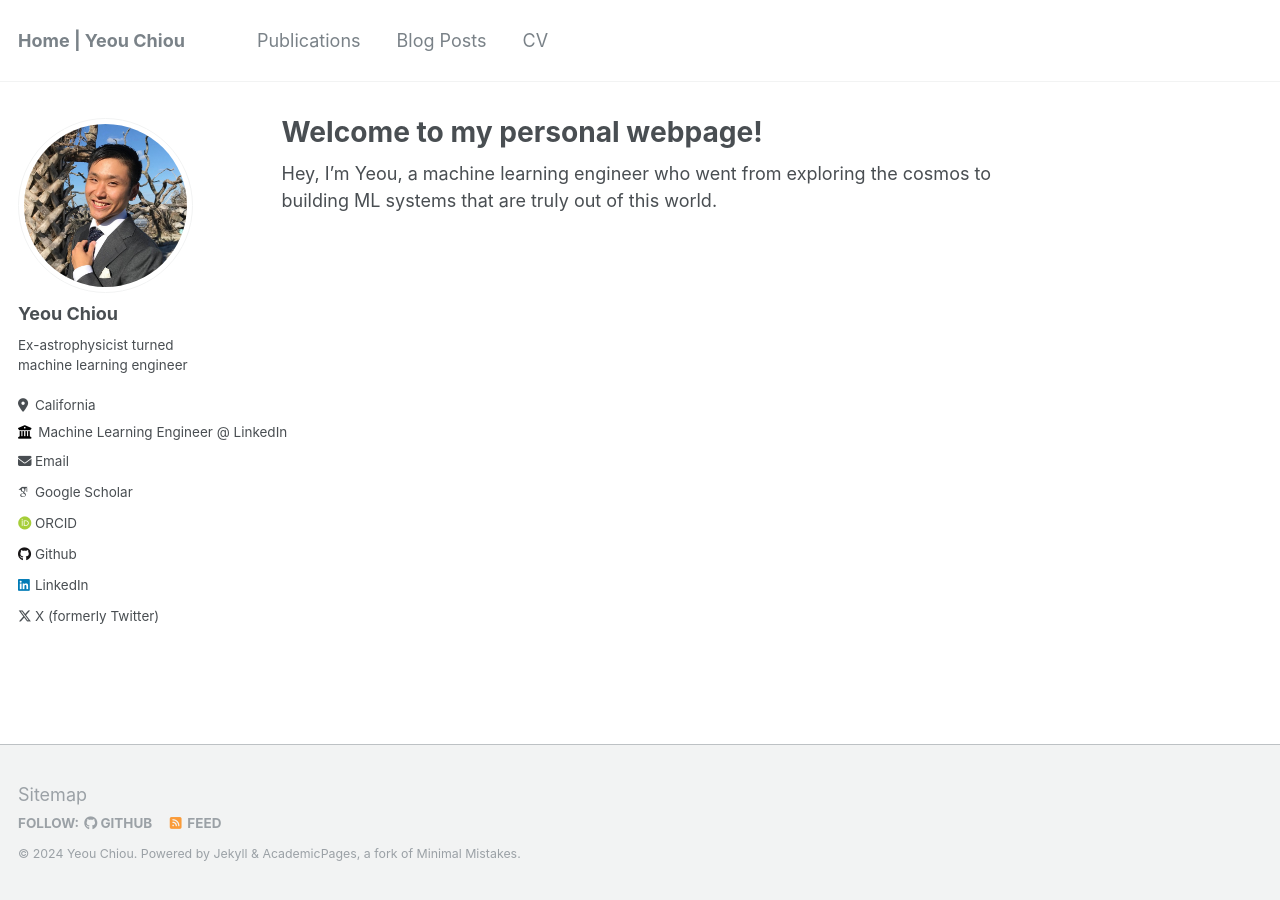
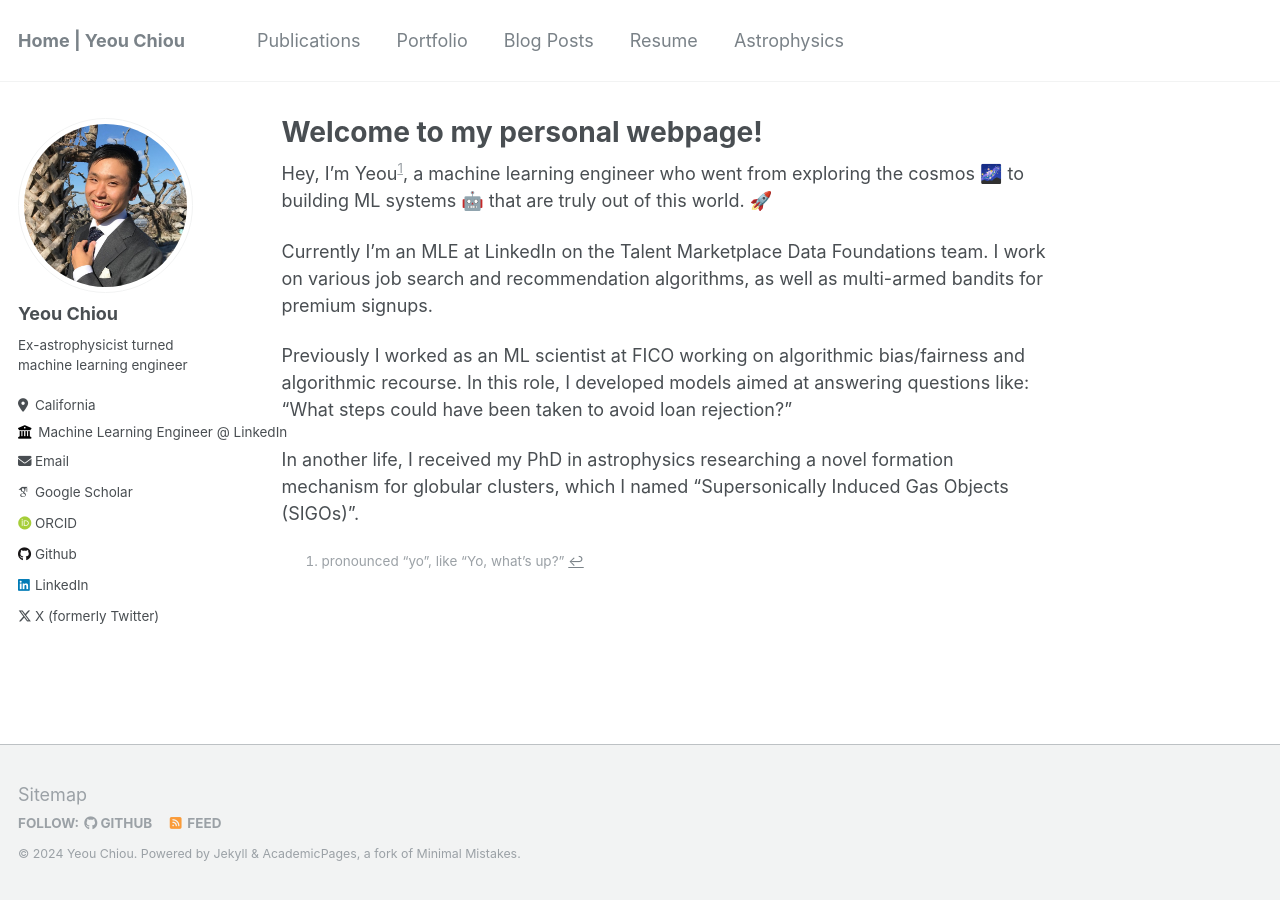
Before and after one commit to yeouchiou/yeouchiou.github.io, a Jekyll site: the page built from _pages/about.md, in a window 1280 px wide. Built offline with Jekyll 4.4.1, drawn with Linux system fonts in a browser that asks for light colours; some web fonts are replaced.

Commit message:
add astro, resume, about

```diff
--- a/_data/navigation.yml
+++ b/_data/navigation.yml
@@ -3,8 +3,14 @@ main:
   - title: "Publications"
     url: /publications/
 
+  - title: "Portfolio"
+    url: /portfolio
+
   - title: "Blog Posts"
     url: /year-archive/
 
-  - title: "CV"
-    url: /cv/
+  - title: "Resume"
+    url: /resume/
+
+  - title: "Astrophysics"
+    url: /astrophysics/
--- a/_pages/about.md
+++ b/_pages/about.md
@@ -7,4 +7,12 @@ redirect_from:
   - /about.html
 ---
 
-Hey, I'm Yeou, a machine learning engineer who went from exploring the cosmos to building ML systems that are truly out of this world.
+Hey, I'm Yeou[^1], a machine learning engineer who went from exploring the cosmos 🌌 to building ML systems 🤖 that are truly out of this world. 🚀
+
+Currently I'm an MLE at LinkedIn on the Talent Marketplace Data Foundations team. I work on various job search and recommendation algorithms, as well as multi-armed bandits for premium signups.
+
+Previously I worked as an ML scientist at FICO working on algorithmic bias/fairness and algorithmic recourse. In this role, I developed models aimed at answering questions like: "What steps could have been taken to avoid loan rejection?"
+
+In another life, I received my PhD in astrophysics researching a novel formation mechanism for globular clusters, which I named "Supersonically Induced Gas Objects (SIGOs)".
+
+[^1]: pronounced "yo", like "Yo, what's up?"
```
Also changed, not shown: _pages/astrophysics.md (added, +30 -0 lines), _pages/cv.md (deleted, +0 -64 lines), _pages/resume.md (added, +45 -0 lines), _portfolio/portfolio-1.md (deleted, +0 -7 lines), _portfolio/portfolio-2.html (deleted, +0 -7 lines), _portfolio/tagthis.md (added, +11 -0 lines), images/SIGOCartoon.png (added), images/SIGOsGC.png (added), images/tagger.png (added), 1 other file.
